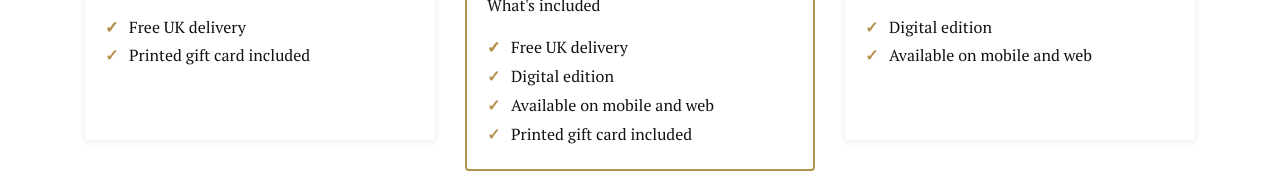
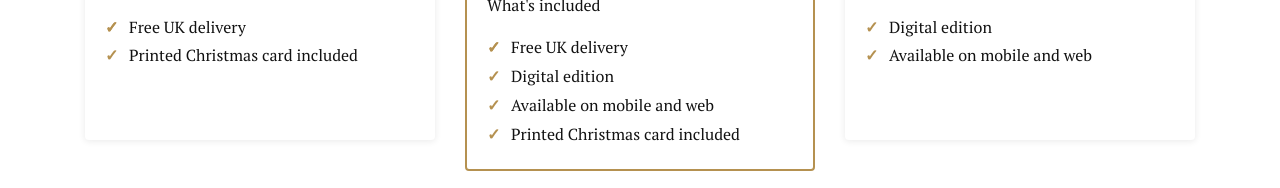
Before and after one commit to GaoLAQ/Chirstmax_project, a plain HTML site: page store-page.html in a window 1280 px wide. Shown: the part 627-815 px from the top of the page. Drawn offline with nearby package versions, Linux system fonts and the light colour scheme; some packages are replaced by stand-ins of ours.

Commit message:
fix: :bug: Printed Christmas card included

```diff
--- a/assets/js/christmas-offers.js
+++ b/assets/js/christmas-offers.js
@@ -2,7 +2,7 @@ let christmasTandCs = "T&Cs: *Saving compares to buying full-priced issues from
 
 let ChristmasAdditionalPoints = {
         "digital": [],
-        "printAndDigital": ["Printed gift card included"],
+        "printAndDigital": ["Printed Christmas card included"],
         "print": []
 };
 
--- a/store-page.html
+++ b/store-page.html
@@ -121,7 +121,7 @@
                            <ul class="included-list print-points">
                               <li class="print-saving-text"></li>
                               <li>Free UK delivery</li>
-                              <li>Printed gift card included</li>
+                              <li>Printed Christmas card included</li>
                            </ul>
                         </div>
                      </div>
```
